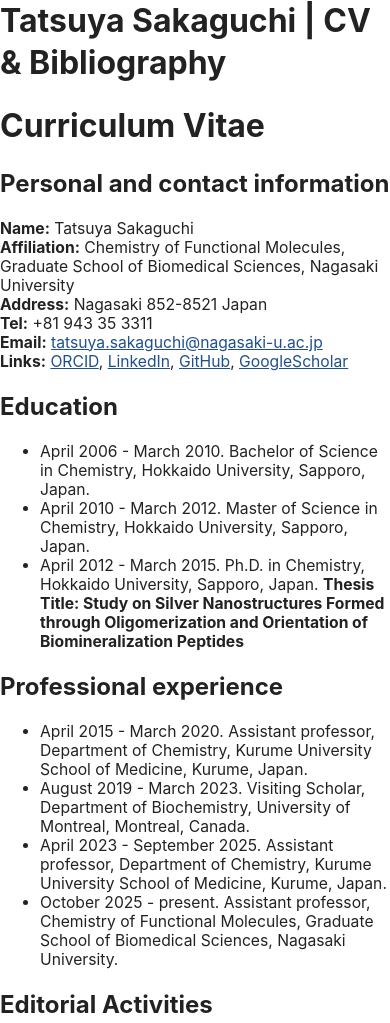
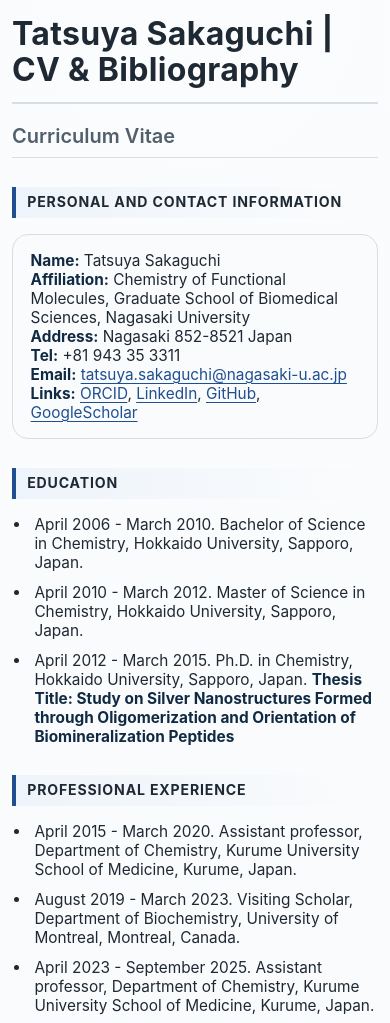
Before and after one commit to ttyskg/mycard, a plain HTML site: page cv.html in a window 390 px wide. Shown: the top 1023 px of the page. Drawn offline with Linux system fonts and the light colour scheme.

Commit message:
Enhance cv.css with improved styling and layout adjustments for better readability and responsiveness

```diff
--- a/cv.css
+++ b/cv.css
@@ -1,3 +1,15 @@
+:root {
+    --cv-bg: #f3f5f7;
+    --cv-surface: #ffffff;
+    --cv-border: #d8dee5;
+    --cv-border-strong: #aab6c2;
+    --cv-text: #1f2933;
+    --cv-muted: #52606d;
+    --cv-accent: #1f4f8f;
+    --cv-accent-soft: #eef4fb;
+    --cv-shadow: 0 24px 60px rgba(31, 41, 51, 0.08);
+}
+
 * {
     box-sizing: border-box;
 }
@@ -6,39 +18,135 @@ html,
 body {
     margin: 0;
     padding: 0;
-    background: #ffffff;
-    color: #222222;
+    background:
+        radial-gradient(circle at top, #fbfcfd 0%, var(--cv-bg) 62%, #eef1f4 100%);
+    color: var(--cv-text);
     font-family: -apple-system, BlinkMacSystemFont, "Segoe UI", Roboto, "Hiragino Sans", "Noto Sans JP", Arial, sans-serif;
 }
 
+body {
+    padding: 32px 20px 48px;
+}
+
 main {
-    max-width: 920px;
+    max-width: 960px;
     margin: 0 auto;
-    padding: 24px;
-    line-height: 1.7;
+    padding: 40px 48px 48px;
+    background: var(--cv-surface);
+    border: 1px solid rgba(170, 182, 194, 0.45);
+    border-radius: 24px;
+    box-shadow: var(--cv-shadow);
+    line-height: 1.75;
+}
+
+header#title-block-header {
+    margin-bottom: 18px;
+    padding-bottom: 18px;
+    border-bottom: 2px solid var(--cv-border);
+}
+
+header#title-block-header .title {
+    margin: 0;
+    font-size: clamp(2rem, 3.4vw, 2.8rem);
+    line-height: 1.12;
+    letter-spacing: 0.01em;
 }
 
 h1,
 h2,
 h3 {
+    color: var(--cv-text);
     line-height: 1.3;
 }
 
 h1 {
-    margin-top: 0;
+    margin: 0 0 1.4rem;
+    font-size: 1.35rem;
 }
 
-a {
-    color: #1f4f8f;
+h1[id] {
+    margin-top: 1.2rem;
+    padding-bottom: 0.5rem;
+    border-bottom: 1px solid var(--cv-border);
+    font-size: 1.25rem;
+    color: var(--cv-muted);
+    font-weight: 600;
+}
+
+h2 {
+    margin: 2.25rem 0 1rem;
+    padding: 0.45rem 0.85rem;
+    border-left: 4px solid var(--cv-accent);
+    background: linear-gradient(90deg, var(--cv-accent-soft), rgba(238, 244, 251, 0));
+    font-size: 0.95rem;
+    font-weight: 700;
+    letter-spacing: 0.08em;
+    text-transform: uppercase;
+}
+
+h3 {
+    margin: 1.5rem 0 0.6rem;
+    font-size: 1rem;
+    color: var(--cv-muted);
 }
 
 p,
 li {
-    font-size: 0.98rem;
+    font-size: 1rem;
+}
+
+p {
+    margin: 0 0 1rem;
+}
+
+ul,
+ol {
+    margin: 0 0 1.35rem;
+    padding-left: 1.45rem;
+}
+
+li {
+    padding-left: 0.2rem;
+}
+
+li+li {
+    margin-top: 0.7rem;
+}
+
+li>ul,
+li>ol {
+    margin-top: 0.65rem;
+    margin-bottom: 0;
+}
+
+h2#personal-and-contact-information+p {
+    margin-bottom: 1.5rem;
+    padding: 1rem 1.1rem;
+    background: #fafbfd;
+    border: 1px solid var(--cv-border);
+    border-radius: 16px;
+}
+
+strong {
+    color: #102a43;
+}
+
+em {
+    color: #334e68;
+}
+
+a {
+    color: var(--cv-accent);
+    text-decoration-thickness: 0.08em;
+    text-underline-offset: 0.18em;
+}
+
+a:hover {
+    color: #163d6b;
 }
 
 code {
-    background: #f5f5f5;
+    background: #f5f7fa;
     padding: 0.1em 0.3em;
     border-radius: 4px;
 }
@@ -49,8 +157,85 @@ pre code {
     padding: 12px;
 }
 
-@media (max-width: 600px) {
+hr {
+    border: 0;
+    border-top: 1px solid var(--cv-border);
+    margin: 2rem 0;
+}
+
+@media (max-width: 720px) {
+    body {
+        padding: 16px 12px 32px;
+    }
+
     main {
-        padding: 16px;
+        padding: 24px 20px 28px;
+        border-radius: 18px;
+    }
+
+    header#title-block-header {
+        margin-bottom: 14px;
+        padding-bottom: 14px;
+    }
+
+    h2 {
+        margin-top: 1.8rem;
+        padding: 0.4rem 0.7rem;
+        font-size: 0.88rem;
+        letter-spacing: 0.06em;
+    }
+
+    p,
+    li {
+        font-size: 0.96rem;
+    }
+
+    ul,
+    ol {
+        padding-left: 1.2rem;
     }
 }
+
+@media print {
+
+    html,
+    body {
+        background: #ffffff;
+    }
+
+    body {
+        padding: 0;
+    }
+
+    main {
+        max-width: none;
+        margin: 0;
+        padding: 0;
+        border: 0;
+        border-radius: 0;
+        box-shadow: none;
+    }
+
+    h2 {
+        background: transparent;
+        border-left: 3px solid #000000;
+        padding-left: 0.6rem;
+    }
+
+    h1,
+    h2,
+    h3 {
+        break-after: avoid-page;
+        page-break-after: avoid;
+    }
+
+    li,
+    p {
+        break-inside: avoid-page;
+    }
+
+    a {
+        color: inherit;
+        text-decoration: none;
+    }
+}
```
